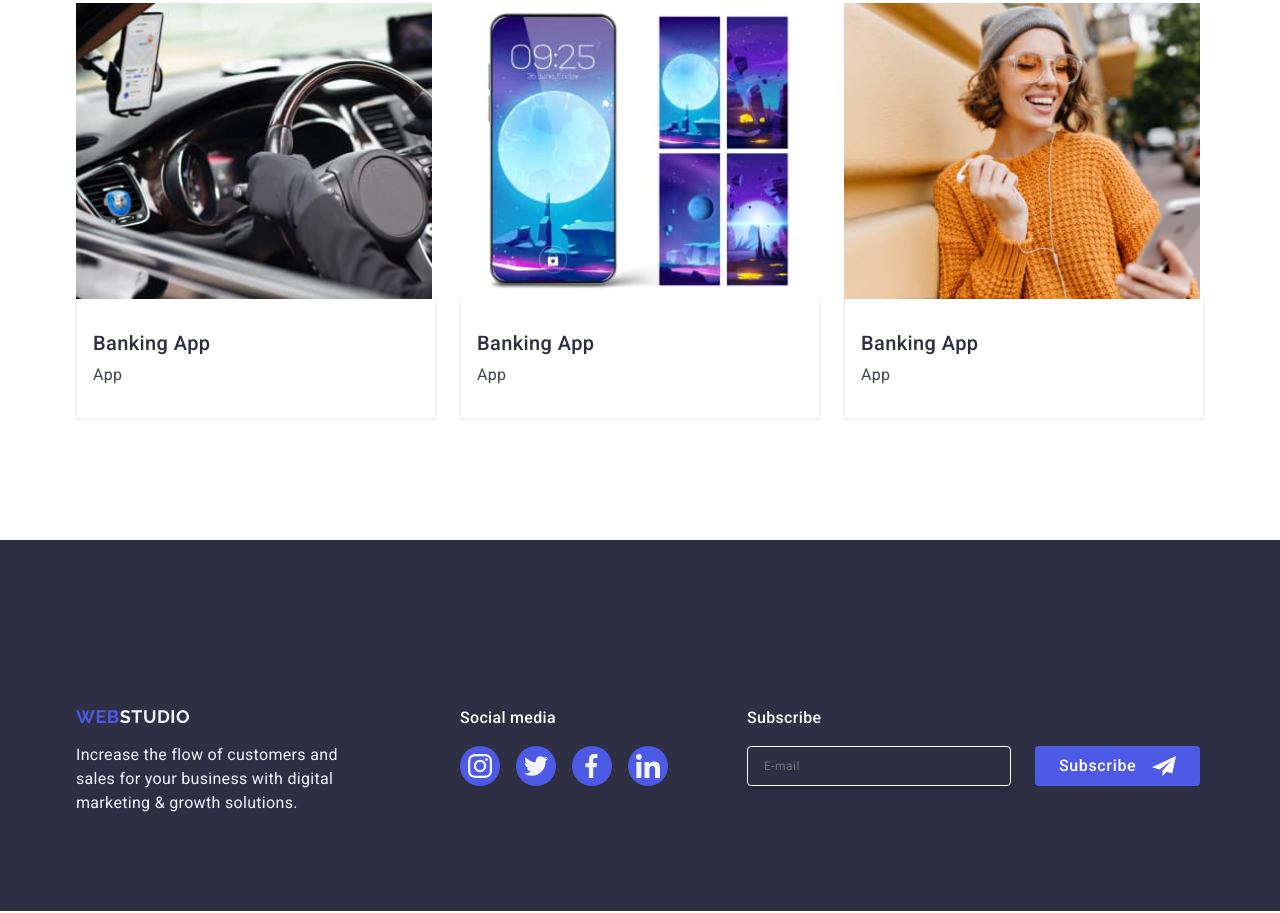
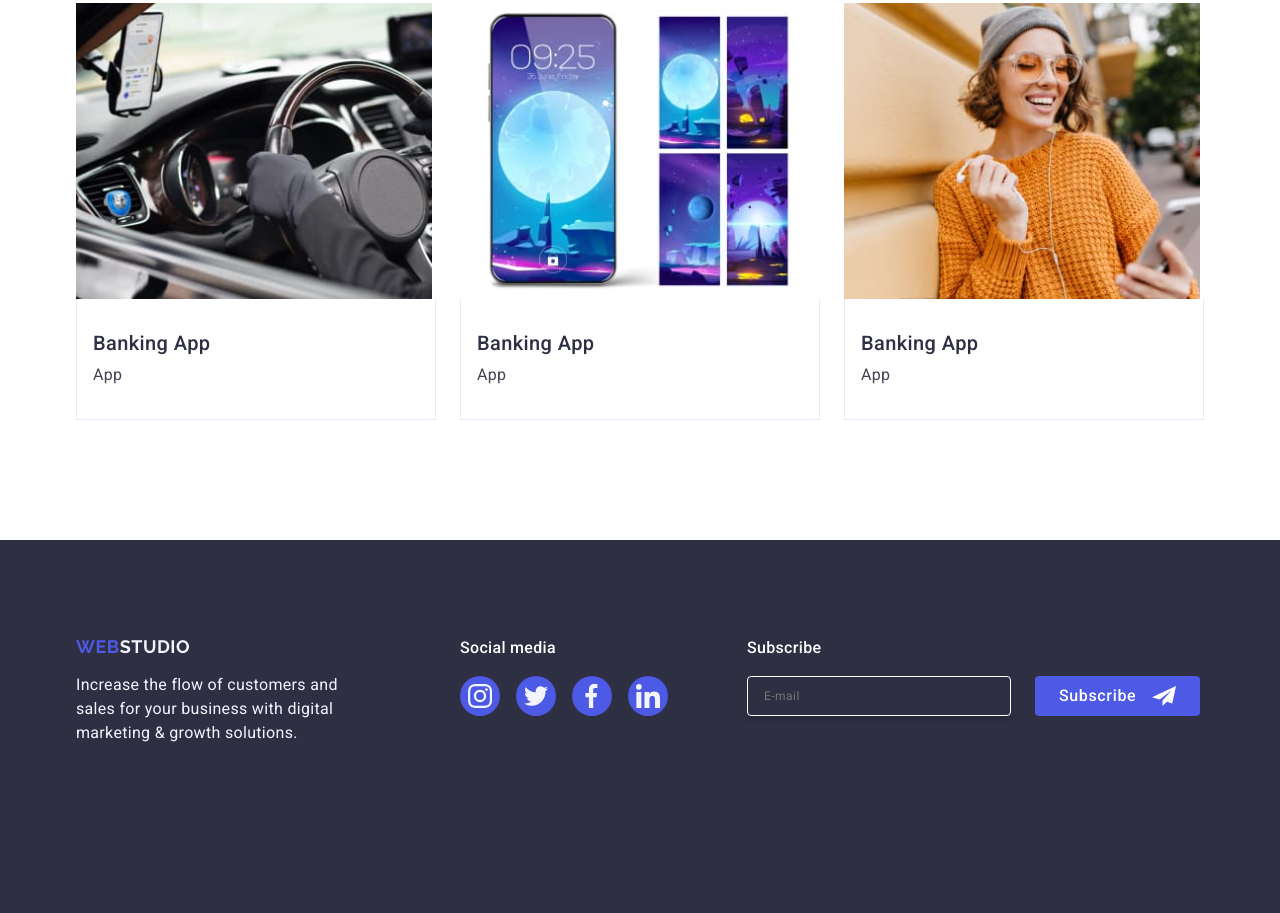
Before and after one commit to Lissa2121/goit-markup-hw-06, a plain HTML site: page index.html in a window 1280 px wide. Shown: the part 2636-3549 px from the top of the page. Drawn offline with nearby package versions, Linux system fonts and the light colour scheme.

Commit message:
Update styles.css

```diff
--- a/css/styles.css
+++ b/css/styles.css
@@ -807,14 +807,15 @@ img {
     padding-bottom: 96px;
 }
 
-.footer-container {
+/* .footer-container {
     display: flex;
     flex-wrap: wrap;
     align-items: baseline;
-}
+} */
 
 .footer-logo-text {
     text-align: center;
+    margin-bottom: 72px;
     /* margin-right: 120px; */
 }
 
@@ -850,6 +851,7 @@ img {
 }
 
 .footer-text-icon {
+    margin-bottom: 72px;
     /* display: flex;
     flex-wrap: wrap;
     justify-content: center; */
@@ -864,7 +866,6 @@ img {
     font-size: 16px;
     line-height: 1.5;
     letter-spacing: 0.02em;
-    margin-top: 70px;
     margin-bottom: 16px;
 }
 
@@ -917,7 +918,7 @@ img {
     line-height: 1.5;
     letter-spacing: 0.02em;
     color: #FFFFFF;
-    margin-top: 70px;
+    /* margin-top: 70px; */
     margin-bottom: 16px;
     text-align: center;
 }
@@ -985,6 +986,9 @@ img {
 
     .footer-container {
         width: 584px;
+        display: flex;
+            flex-wrap: wrap;
+            align-items: baseline;
         /* max-width: 768px; */
     }
 
```
